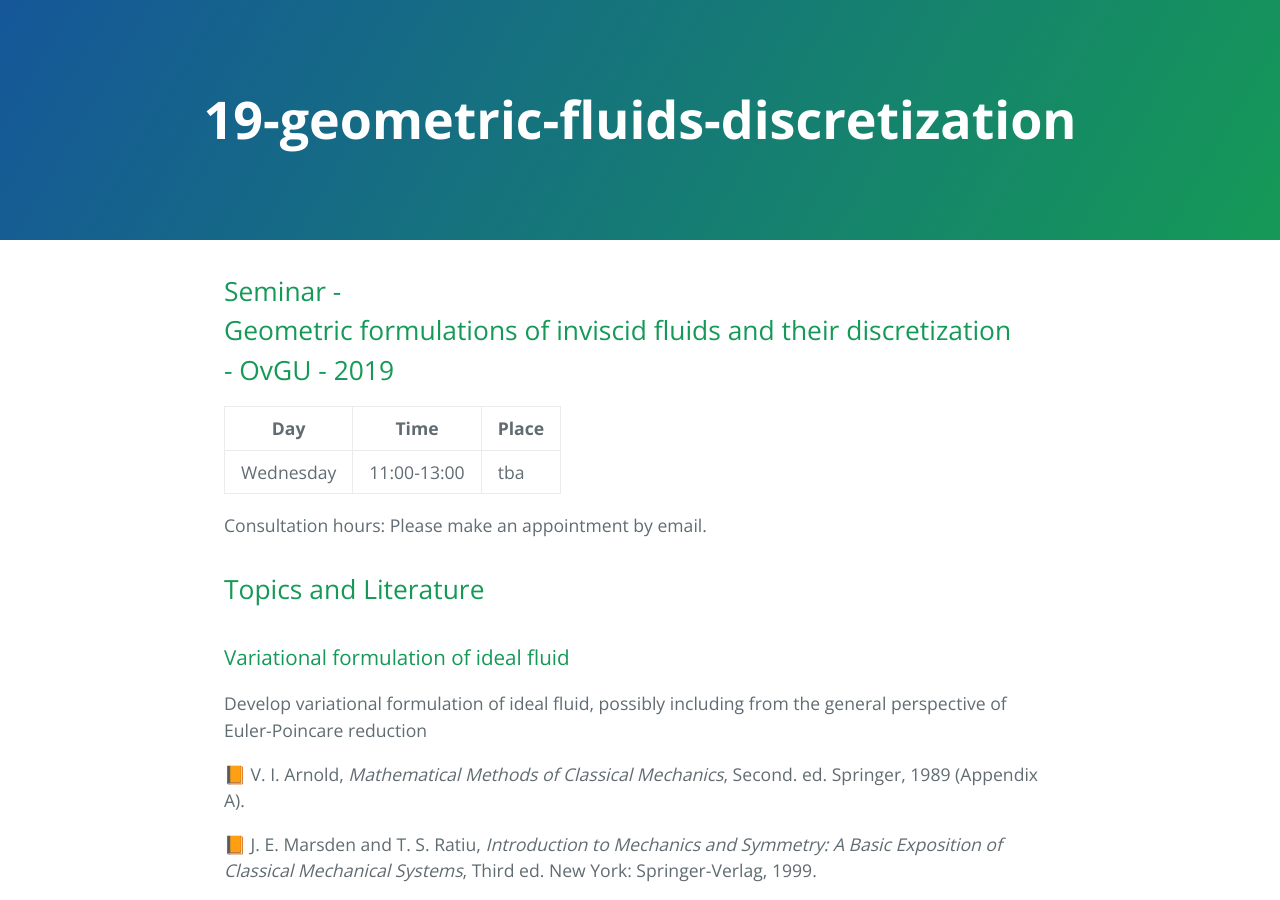
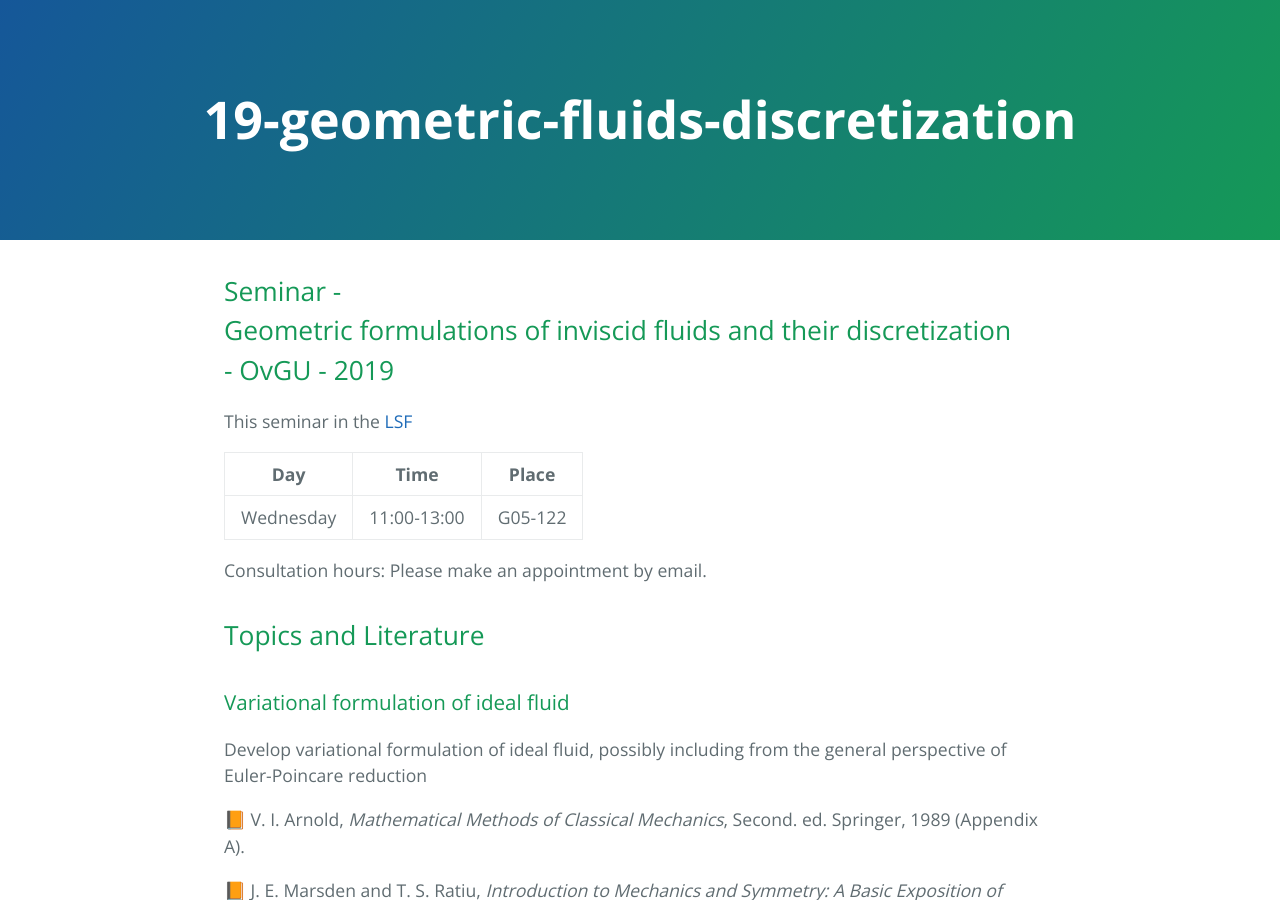
Before and after one commit to highlando/19-geometric-fluids-discretization, a Jekyll site: the page built from index.md, in a window 1280 px wide and 900 px high. Built offline with Jekyll 4.4.1, drawn with Linux system fonts in a browser that asks for light colours; emoji names are drawn with the system emoji font; our own code applies the rules of GitHub Pages for plain Markdown files.

Commit message:
link to lsf

```diff
--- a/index.md
+++ b/index.md
@@ -5,10 +5,11 @@ layout: index
 Seminar - <br> Geometric formulations of inviscid fluids and their discretization <br> - OvGU - 2019
 -----
 
+This seminar in the [LSF](https://lsf.ovgu.de/qislsf/rds?state=verpublish&status=init&vmfile=no&moduleCall=webInfo&publishConfFile=webInfo&publishSubDir=veranstaltung&veranstaltung.veranstid=141052)
 
 | Day | Time | Place |
 | ------- | ------ | ------- |
-| Wednesday | 11:00-13:00 | tba |
+| Wednesday | 11:00-13:00 | G05-122 |
 
 Consultation hours: Please make an appointment by email.
 
```
